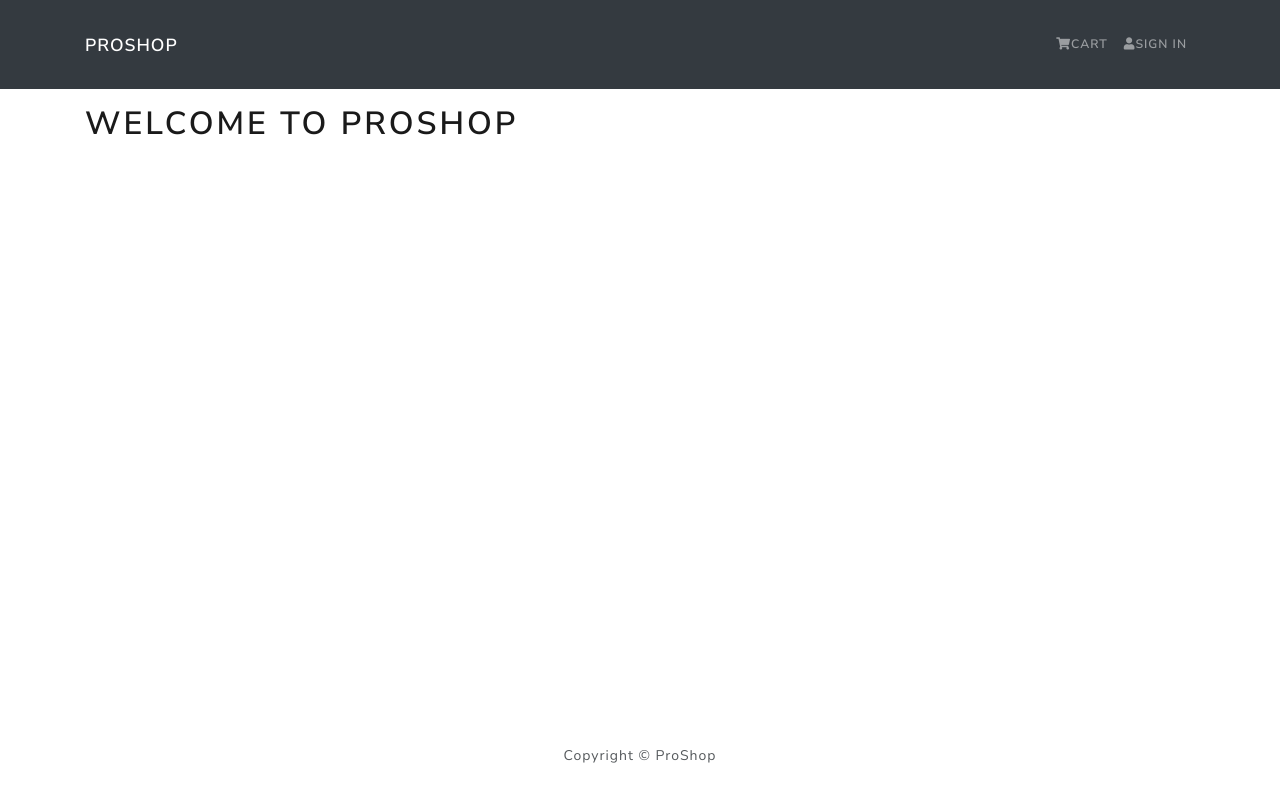
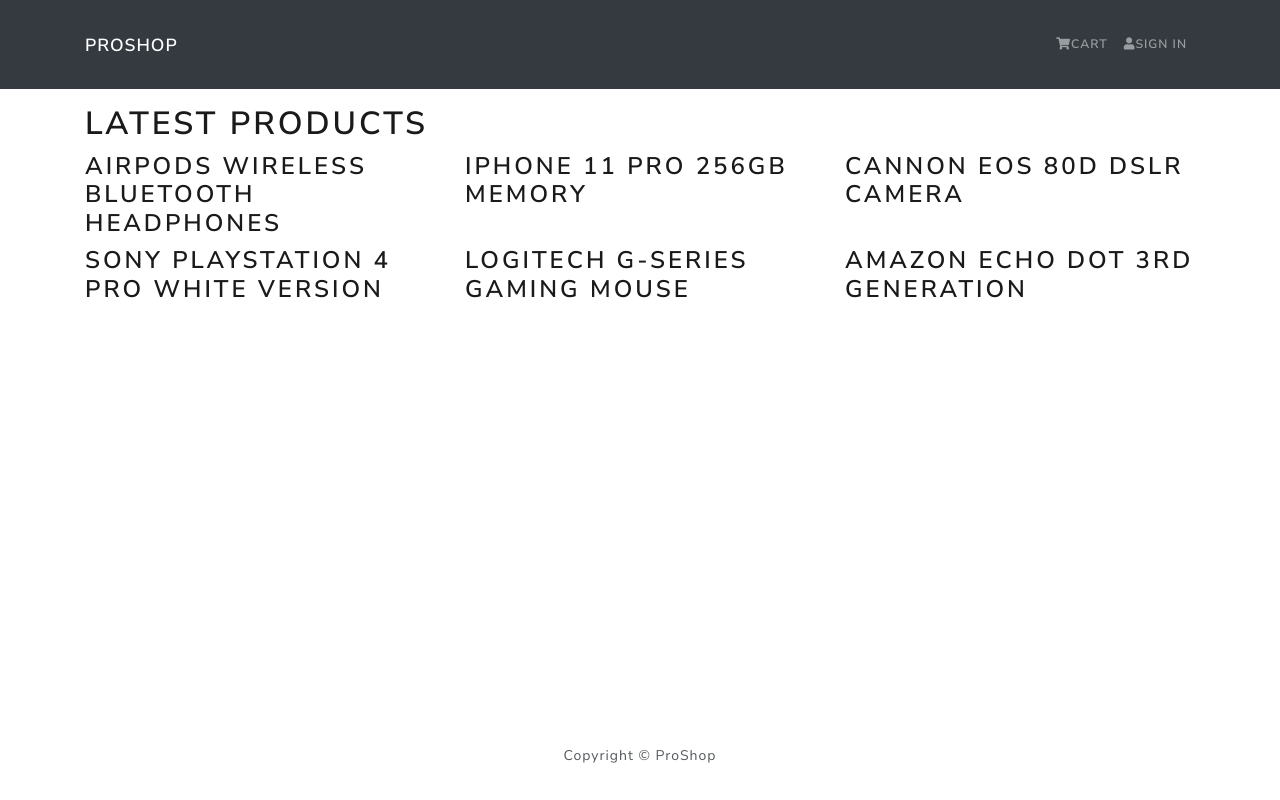
Before and after one commit to libanmadar/ProShop, a React (Create React App) app in the folder frontend/: page / in a window 1280 px wide. Built offline with nearby package versions, Linux system fonts and the light colour scheme.

Commit message:
created homescreen no styling

```diff
--- a/frontend/src/App.js
+++ b/frontend/src/App.js
@@ -2,6 +2,7 @@ import React from 'react';
 import { Container} from "react-bootstrap"
 import Header from "./components/Header"
 import Footer from "./components/Footer"
+import HomeScreen from "./screens/HomeScreen"
 
 
 function App() {
@@ -10,7 +11,7 @@ function App() {
       <Header />
       <main className='py-3'>
         <Container>
-          <h1>Welcome to Proshop</h1>
+          <HomeScreen />
           </Container>
         </main>
         <Footer />
--- /dev/null
+++ b/frontend/src/screens/HomeScreen.js
@@ -0,0 +1,20 @@
+import React from 'react'
+import { Row, Col } from 'react-bootstrap'
+import products from '../products'
+
+const HomeScreen = () => {
+    return (
+        <>
+            <h1>Latest Products</h1>
+            <Row>
+                {products.map(products => (
+                 <Col sm={12} md={6} lg={4}>
+                 <h3>{products.name}</h3>
+                 </Col>
+                ))}
+            </Row>
+        </>
+    )
+}
+
+export default HomeScreen
```
